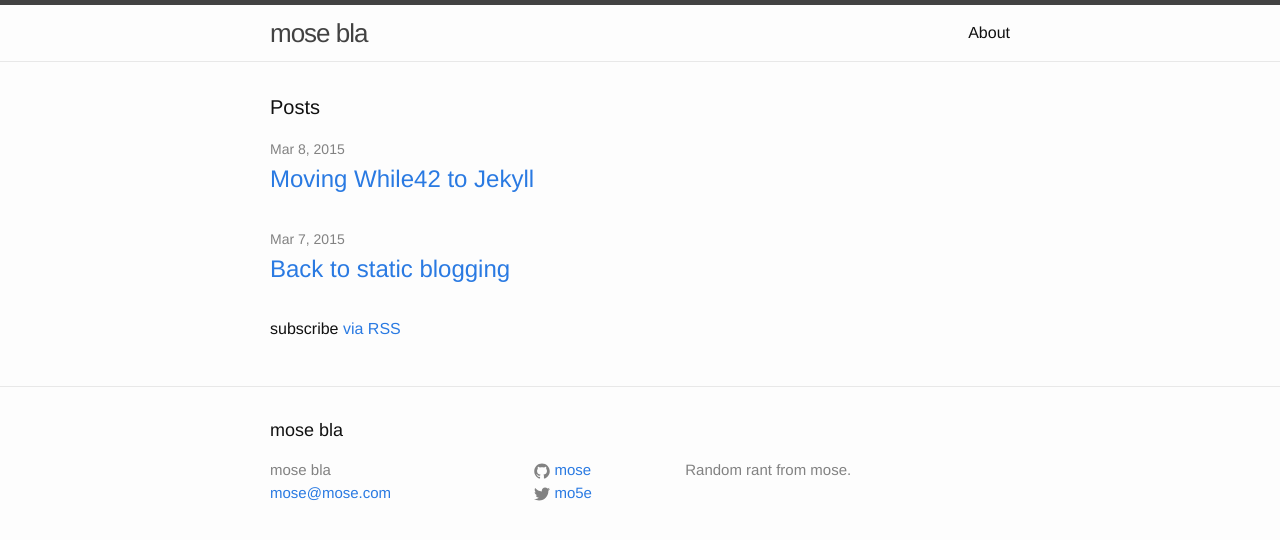
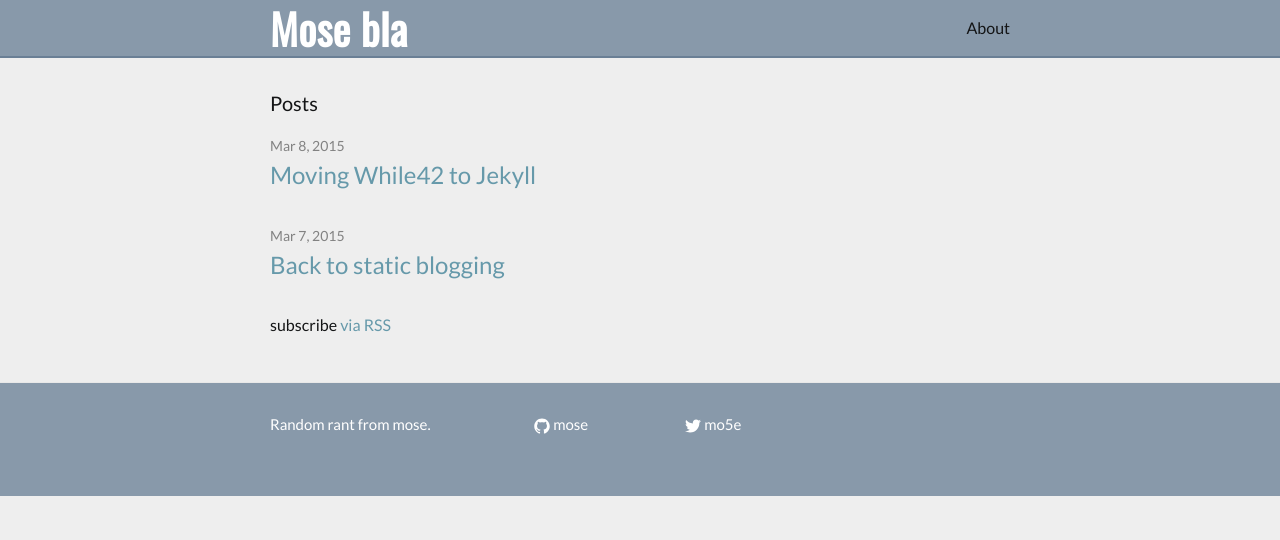
Before and after one commit to mose/blog, a Jekyll site: the page built from index.html, in a window 1280 px wide. Shown: the top 540 px of the page. Built offline with Jekyll 4.4.1, drawn with Linux system fonts in a browser that asks for light colours.

Commit message:
look and file

```diff
--- /dev/null
+++ b/CNAME
@@ -0,0 +1 @@
+bla.mose.com
--- a/_config.yml
+++ b/_config.yml
@@ -1,9 +1,9 @@
 # Site settings
-title: mose bla
+title: Mose bla
 email: mose@mose.com
 description: Random rant from mose.
-baseurl: "/blog" # the subpath of your site, e.g. /blog/
-url: "http://mose.github.io" # the base hostname & protocol for your site
+baseurl: "" # the subpath of your site, e.g. /blog/
+url: "http://bla.mose.com/" # the base hostname & protocol for your site
 twitter_username: mo5e
 github_username:  mose
 
--- a/_includes/footer.html
+++ b/_includes/footer.html
@@ -2,14 +2,9 @@
 
   <div class="wrapper">
 
-    <h2 class="footer-heading">{{ site.title }}</h2>
-
     <div class="footer-col-wrapper">
       <div class="footer-col  footer-col-1">
-        <ul class="contact-list">
-          <li>{{ site.title }}</li>
-          <li><a href="mailto:{{ site.email }}">{{ site.email }}</a></li>
-        </ul>
+        <p class="text">{{ site.description }}</p>
       </div>
 
       <div class="footer-col  footer-col-2">
@@ -28,6 +23,11 @@
           </li>
           {% endif %}
 
+        </ul>
+      </div>
+
+      <div class="footer-col  footer-col-3">
+        <ul class="social-media-list">
           {% if site.twitter_username %}
           <li>
             <a href="https://twitter.com/{{ site.twitter_username }}">
@@ -44,10 +44,6 @@
           {% endif %}
         </ul>
       </div>
-
-      <div class="footer-col  footer-col-3">
-        <p class="text">{{ site.description }}</p>
-      </div>
     </div>
 
   </div>
--- a/_sass/_base.scss
+++ b/_sass/_base.scss
@@ -128,20 +128,22 @@ blockquote {
 pre,
 code {
     font-size: 15px;
-    border: 1px solid $grey-color-light;
     border-radius: 3px;
-    background-color: #eef;
+    background-color: #fff;
 }
 
 code {
     padding: 1px 5px;
+    background-color: #ddd;
 }
 
 pre {
     padding: 8px 12px;
     overflow-x: scroll;
+    border: 1px solid $grey-color-light;
 
     > code {
+        background-color: transparent;
         border: 0;
         padding-right: 0;
         padding-left: 0;
@@ -198,7 +200,7 @@ pre {
         vertical-align: middle;
 
         path {
-            fill: $grey-color;
+            fill: #fff;
         }
     }
 }
--- a/_sass/_layout.scss
+++ b/_sass/_layout.scss
@@ -2,24 +2,27 @@
  * Site header
  */
 .site-header {
-    border-top: 5px solid $grey-color-dark;
     border-bottom: 1px solid $grey-color-light;
     min-height: 56px;
-
+    background-color: #89a;
+    border-bottom: 2px solid #6a7f95;
     // Positioning context for the mobile navigation icon
     position: relative;
 }
 
 .site-title {
-    font-size: 26px;
+    font-size: 42px;
     line-height: 56px;
     letter-spacing: -1px;
     margin-bottom: 0;
     float: left;
-
+    color: #fff;
+    font-weight: bold;
+    font-family: "Oswald",sans-serif;
+    letter-spacing: .01em;
     &,
     &:visited {
-        color: $grey-color-dark;
+        color: #fff;
     }
 }
 
@@ -94,6 +97,14 @@
 .site-footer {
     border-top: 1px solid $grey-color-light;
     padding: $spacing-unit 0;
+    background-color: #89a;
+    color: #fff;
+    .text {
+        color: #fff;
+    }
+    a {
+        color: #fff;
+    }
 }
 
 .footer-heading {
--- a/css/main.scss
+++ b/css/main.scss
@@ -3,19 +3,20 @@
 ---
 @charset "utf-8";
 
-
+@import url(http://fonts.googleapis.com/css?family=Oswald);
+@import url(http://fonts.googleapis.com/css?family=Lato);
 
 // Our variables
-$base-font-family: Helvetica, Arial, sans-serif;
+$base-font-family: "Lato", sans-serif;
 $base-font-size:   16px;
 $small-font-size:  $base-font-size * 0.875;
 $base-line-height: 1.5;
 
 $spacing-unit:     30px;
 
-$text-color:       #111;
-$background-color: #fdfdfd;
-$brand-color:      #2a7ae2;
+$text-color:       #141516;
+$background-color: #eeeeee;
+$brand-color:      #69a;
 
 $grey-color:       #828282;
 $grey-color-light: lighten($grey-color, 40%);
```
